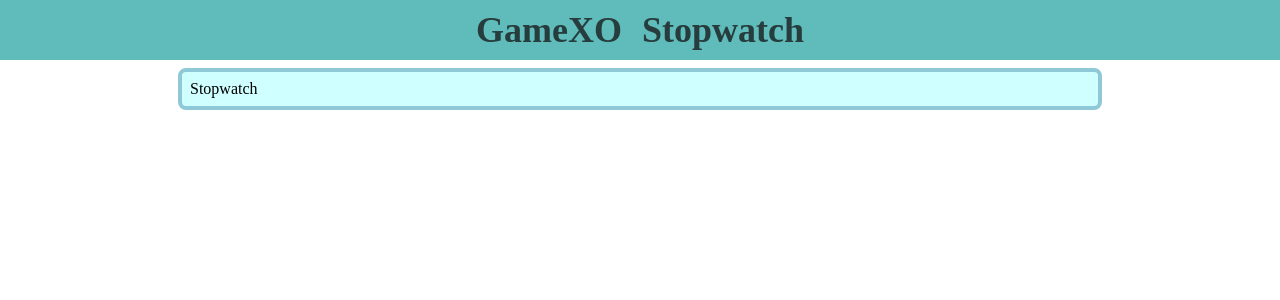
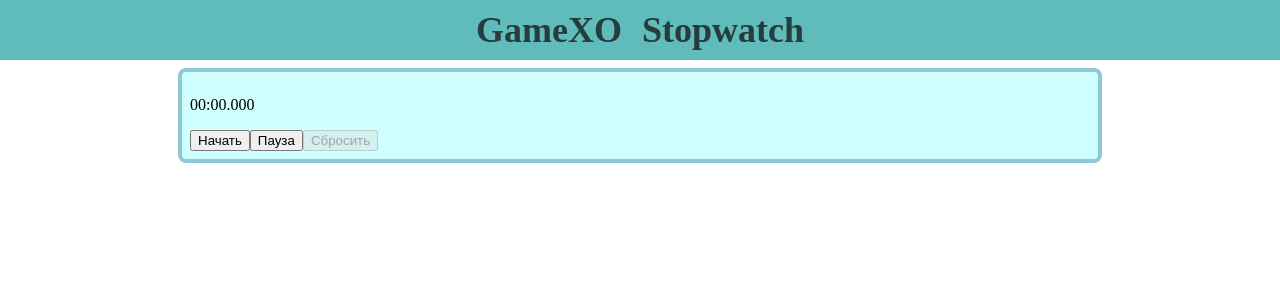
Before and after one commit to LenkaDEA/funny-components, a React (Vite) app: page /Stopwatch in a window 1280 px wide. Shown: the top 300 px of the page. Built offline with nearby package versions, Linux system fonts and the light colour scheme.

Commit message:
feat: create stopwatch

```diff
--- a/src/pages/Stopwatch/Stopwatch.tsx
+++ b/src/pages/Stopwatch/Stopwatch.tsx
@@ -1,7 +1,148 @@
 import type React from "react";
+import { useEffect, useReducer } from "react";
+
+
+type TimerState = {
+    id: number,
+    ms: number,
+    ss: number,
+    mm: number,
+    stateRun: boolean,
+    statePause: boolean,
+    startTime: Date
+}
+
+type TimerPayload = {
+    startTime?: Date,
+    nowTime?: Date,
+    run?: boolean,
+    pause?: boolean
+}
+
+type TimerActions = {
+    type: string,
+    payload: TimerPayload
+}
+
+const FORM_TIMER_ACTIONS = {
+    setStartTime: 'setStartTime',
+    setRun: 'setRun',
+    setPause: 'setPause',
+    setClear: 'setClear',
+    viewTime: 'viewTime'
+}
+
+const Timer: TimerState = {
+    id: 0,
+    ms: 0,
+    ss: 0,
+    mm: 0,
+    stateRun: false,
+    statePause: false,
+    startTime: new Date(Date.now())
+}
+
+function timerReducer(state: TimerState, action: TimerActions) {
+    switch (action.type) {
+        case FORM_TIMER_ACTIONS.setStartTime:
+            return {
+                ...state,
+                startTime: action.payload.startTime ?? new Date(Date.now())
+            };
+
+        case FORM_TIMER_ACTIONS.setRun:
+            return {
+                ...state,
+                stateRun: action.payload.run ?? false
+            };
+
+        case FORM_TIMER_ACTIONS.setClear:
+            return {
+                ...state,
+                ms: 0,
+                ss: 0,
+                mm: 0
+            }
+
+        case FORM_TIMER_ACTIONS.setPause:
+            return {
+                ...state,
+                statePause: action.payload.pause ?? false
+            };
+
+        case FORM_TIMER_ACTIONS.viewTime:
+            if (!action.payload.nowTime) return state;
+            const diff = action.payload.nowTime.getTime() - state.startTime.getTime();
+            const mm = Math.floor(diff / 60000);
+            const ss = Math.floor((diff % 60000) / 1000);
+            const ms = Math.floor((diff % 1000));
+            return {
+                ...state,
+                mm,
+                ss,
+                ms
+            };
+        default: return state;
+    }
+}
 
 const Stopwatch: React.FC = () => {
-    return <>Stopwatch</>
+    console.log('Render!')
+
+    const [timer, timerDispatch] = useReducer(timerReducer, Timer)
+
+    const handleStart = () => {
+        console.log('Start')
+        timerDispatch({ type: FORM_TIMER_ACTIONS.setRun, payload: { run: true } })
+
+        const nowTime = new Date(Date.now());
+        timerDispatch({ type: FORM_TIMER_ACTIONS.setStartTime, payload: { startTime: nowTime } });
+
+        if (timer.statePause) timerDispatch({ type: FORM_TIMER_ACTIONS.setPause, payload: { pause: false } })
+    }
+
+    const handleStop = () => {
+        console.log('Stop')
+        timerDispatch({ type: FORM_TIMER_ACTIONS.setRun, payload: { run: false } });
+        timerDispatch({ type: FORM_TIMER_ACTIONS.setPause, payload: { pause: true } })
+    }
+
+    const handleResume = () => {
+        console.log('Resume')
+        timerDispatch({ type: FORM_TIMER_ACTIONS.setPause, payload: { pause: false } });
+        timerDispatch({ type: FORM_TIMER_ACTIONS.setRun, payload: { run: true } })
+    }
+
+    const handleClean = () => {
+        console.log('Clean')
+        timerDispatch({ type: FORM_TIMER_ACTIONS.setClear, payload: {} })
+        timerDispatch({ type: FORM_TIMER_ACTIONS.setRun, payload: { run: false } })
+        timerDispatch({ type: FORM_TIMER_ACTIONS.setPause, payload: { pause: false } })
+    }
+
+    useEffect(() => {
+        console.log('useEffect')
+        if (!timer.stateRun) return
+        const interval = setInterval(() => {
+            console.log('setInterval')
+
+            const nowTime = new Date(Date.now());
+            timerDispatch({ type: FORM_TIMER_ACTIONS.viewTime, payload: { nowTime: nowTime } })
+        }, 50)
+
+        return (() => { clearInterval(interval) })
+    }, [timer.stateRun])
+
+    return (
+        <>
+            <p>{`${timer.mm.toString().padStart(2, '0')}:${timer.ss.toString().padStart(2, '0')}.${timer.ms.toString().padStart(3, '0')} `}</p>
+            {!timer.stateRun && !timer.statePause && <button onClick={handleStart}>Начать</button>}
+            {timer.statePause
+                ? <button onClick={handleResume}>Продолжить</button>
+                : <button onClick={handleStop}>Пауза</button>}
+            <button onClick={handleClean} disabled={timer.ms === 0 && timer.ss === 0 && timer.mm === 0}>Сбросить</button>
+        </>
+    );
 };
 
 export default Stopwatch;
```
